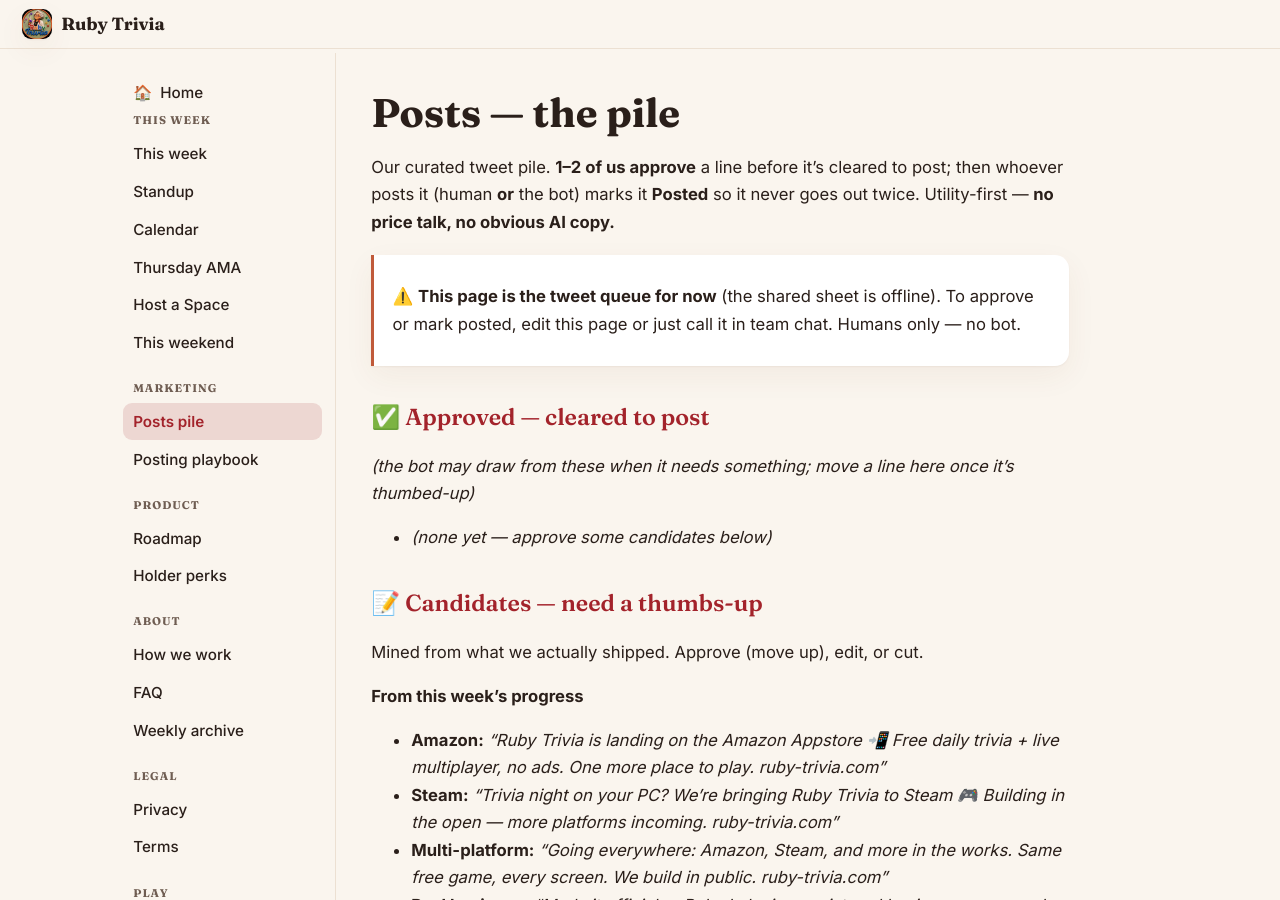
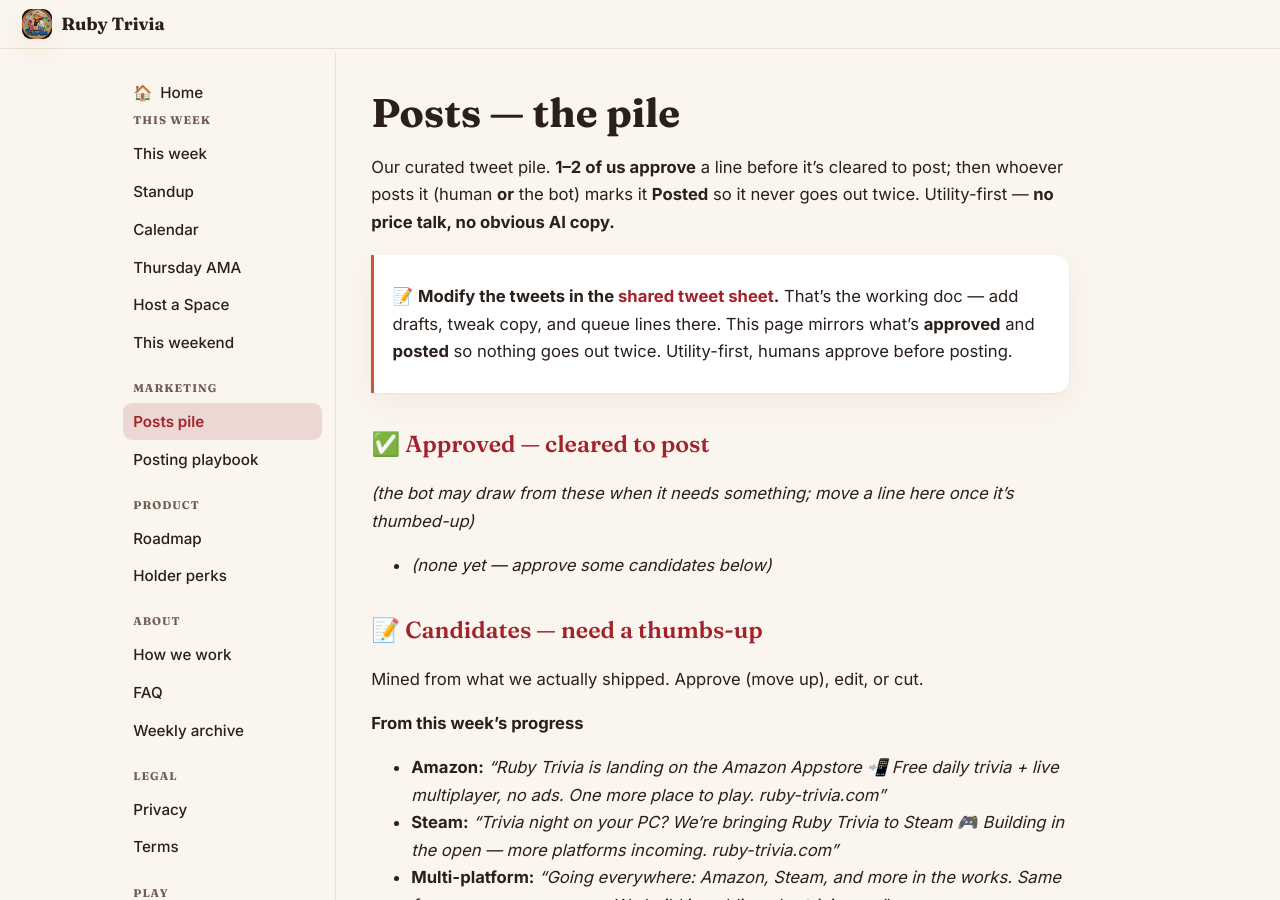
Before and after one commit to ruby-high/ruby-trivia-handbook, a Jekyll site: the page built from posts.md, in a window 1280 px wide and 900 px high. Built offline with Jekyll 4.4.1, drawn with Linux system fonts in a browser that asks for light colours.

Commit message:
Posts: wire the shared tweet sheet back in (it's online again) (#1)
The sheet is live again, so point people straight to it as the place to draft
and modify tweets. Flips the "sheet is offline" note on the Posts page into a
link to the working doc (this page stays the approved/posted mirror), and links
the sheet from the standup line that already calls it out.

Co-authored-by: Claude Opus 4.8 <noreply@anthropic.com>

```diff
--- a/posts.md
+++ b/posts.md
@@ -8,8 +8,9 @@ Our curated tweet pile. **1–2 of us approve** a line before it's cleared to po
 posts it (human **or** the bot) marks it **Posted** so it never goes out twice. Utility-first —
 **no price talk, no obvious AI copy.**
 
-> ⚠️ **This page is the tweet queue for now** (the shared sheet is offline). To approve or mark
-> posted, edit this page or just call it in team chat. Humans only — no bot.
+> 📝 **Modify the tweets in the [shared tweet sheet](https://docs.google.com/spreadsheets/d/1rtTNF8nfPnF26AVaMfgbm_BlPyRUlZlKCNdQZrGe_r4/edit?usp=sharing).**
+> That's the working doc — add drafts, tweak copy, and queue lines there. This page mirrors what's
+> **approved** and **posted** so nothing goes out twice. Utility-first, humans approve before posting.
 
 ## ✅ Approved — cleared to post
 *(the bot may draw from these when it needs something; move a line here once it's thumbed-up)*
```
Also changed, not shown: standup.md (+1 -1 lines).
